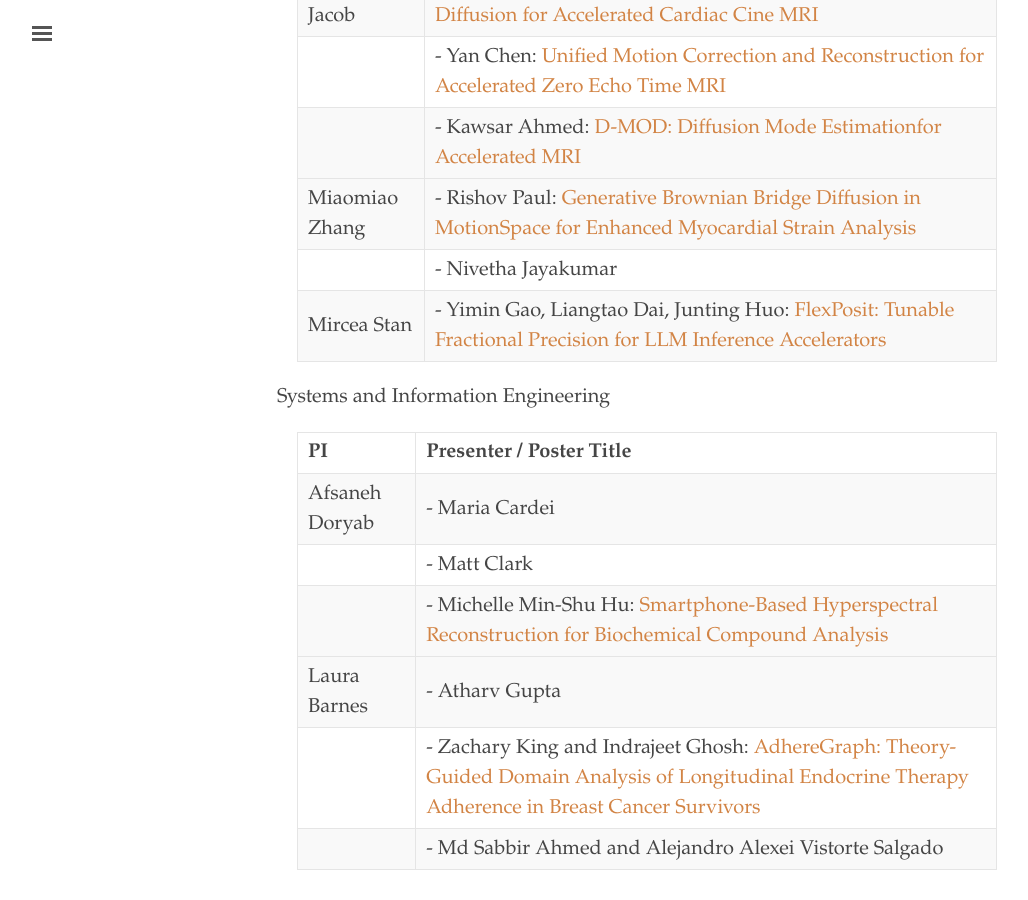
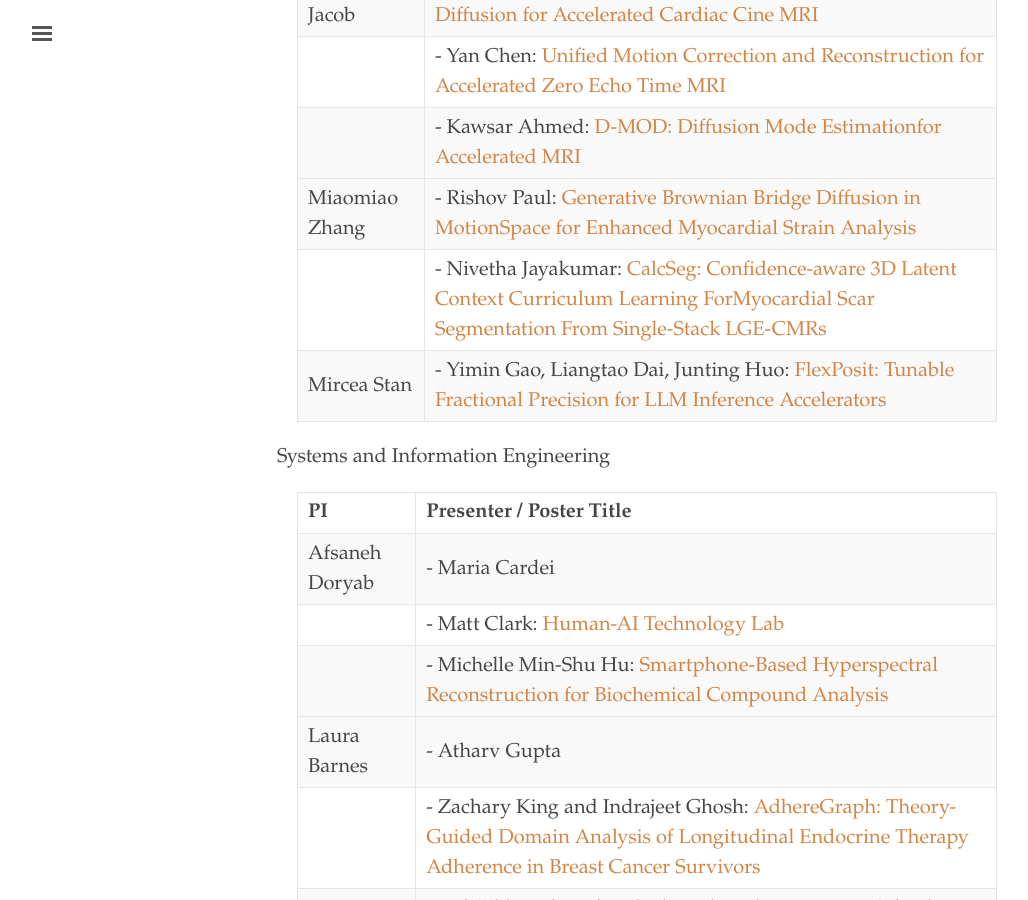
Before and after one commit to uvaml/uvaml.github.io, a Jekyll site: the page built from _pasttalks/2026-10-08.md, in a window 1280 px wide and 900 px high, scrolled down 3101 px. Shown: the whole window, without its empty margins (3-1031 px from the left). Built offline with Jekyll 4.4.1, drawn with Linux system fonts in a browser that asks for light colours; some of the changed text lies outside the part shown.

Commit message:
update poster links

```diff
--- a/_pasttalks/2026-10-08.md
+++ b/_pasttalks/2026-10-08.md
@@ -36,7 +36,7 @@ The goal of the resource fair is to encourage collaboration between labs and gra
   |------------------|----------------------------|
   | Brian Smith      | - Gabriela Belsol: [Machine Learning Approaches for Holiday Traffic Congestion Forecasting Across Virginia's Interstate Network](https://virginia.box.com/s/hplf41jluvo72ft6l3tg5r19bzk43ikp)          |
   |------------------|----------------------------|
-  | Jon Goodall      | - Savannah Lynn            |
+  | Jon Goodall      | - Savannah Lynn: [Building Trustworthy AI-Assisted Stormwater Modeling Through Transparent Human-AI Collaboration](https://virginia.box.com/s/lg3aawfznigul0nz656l71sdgprws9p2)            |
   |------------------|----------------------------|
 
 - Computer Science
@@ -83,7 +83,7 @@ The goal of the resource fair is to encourage collaboration between labs and gra
   |                  | - Kawsar Ahmed: [D-MOD: Diffusion Mode Estimationfor Accelerated MRI](https://virginia.box.com/s/ctbzuhbmayime5fgzmomdugjujdf0y86)             |
   |------------------|----------------------------|
   | Miaomiao Zhang   | - Rishov Paul: [Generative Brownian Bridge Diffusion in MotionSpace for Enhanced Myocardial Strain Analysis](https://virginia.box.com/s/rhmat6bg997mpyucz9td6b27lx3cuyu7)              |
-  |                  | - Nivetha Jayakumar        |
+  |                  | - Nivetha Jayakumar: [CalcSeg: Confidence-aware 3D Latent Context Curriculum Learning ForMyocardial Scar Segmentation From Single-Stack LGE-CMRs](https://virginia.box.com/s/2g7nbsexf832dl13l57kb5lcdlkrtt58)        |
   |------------------|----------------------------|
   | Mircea Stan      | - Yimin Gao, Liangtao Dai, Junting Huo: [FlexPosit: Tunable Fractional Precision for LLM Inference Accelerators](https://virginia.box.com/s/93ma3o40hzrv6wuyh0zhnn8kvsrhi3w5) |
   |------------------|----------------------------|
@@ -93,7 +93,7 @@ The goal of the resource fair is to encourage collaboration between labs and gra
   | PI               | Presenter / Poster Title   |
   |------------------|----------------------------|
   | Afsaneh Doryab   | - Maria Cardei             |
-  |                  | - Matt Clark               |
+  |                  | - Matt Clark: [Human-AI Technology Lab](https://virginia.box.com/s/4nl9u92vye42qm64qbxfowo53n0mip7v)               |
   |                  | - Michelle Min-Shu Hu: [Smartphone-Based Hyperspectral Reconstruction for Biochemical Compound Analysis](https://virginia.box.com/s/96z3utih1reobd7x4htf5bjss2vuxr4m)      |
   |------------------|----------------------------|
   | Laura Barnes     | - Atharv Gupta             |
```
